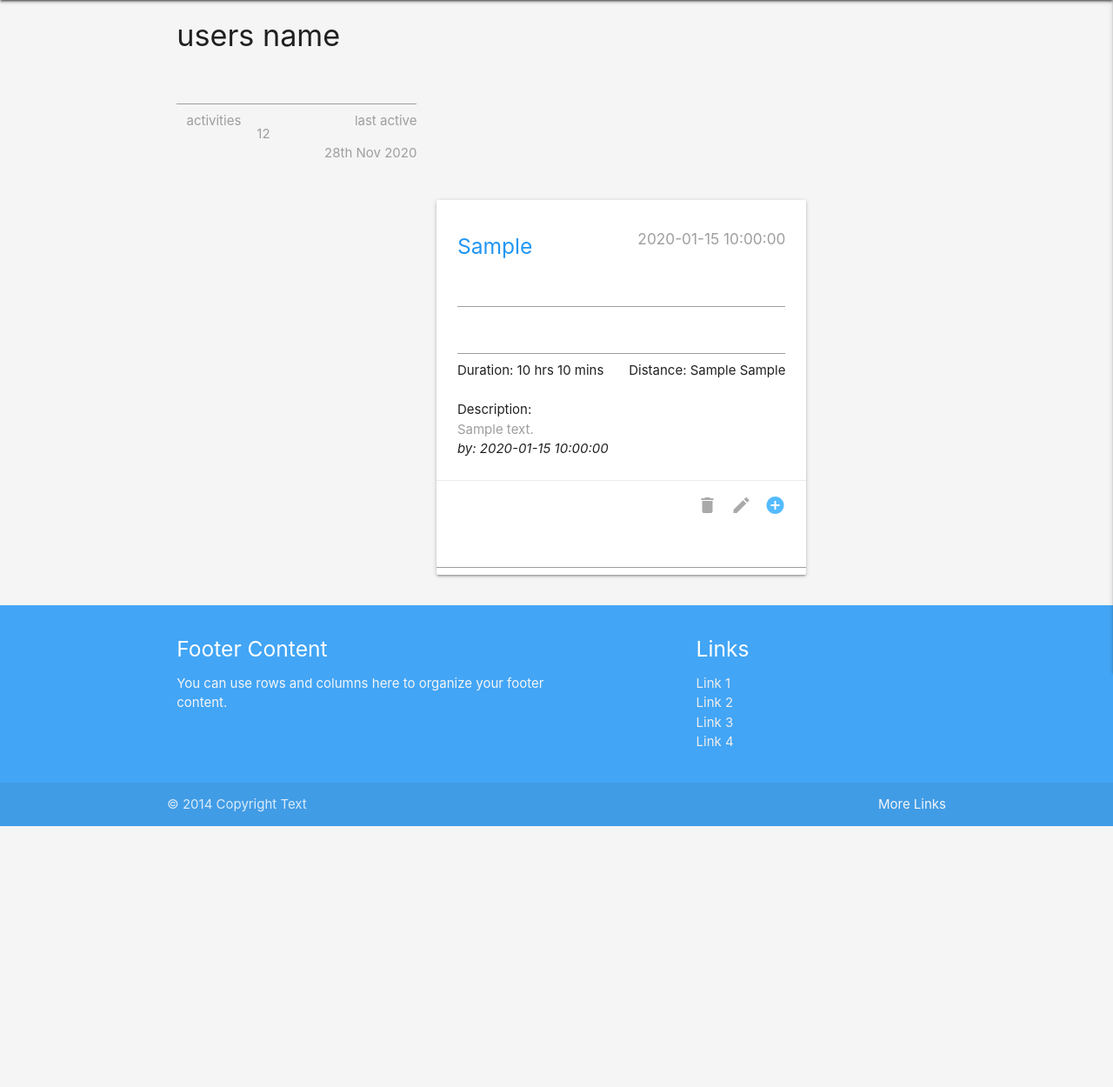
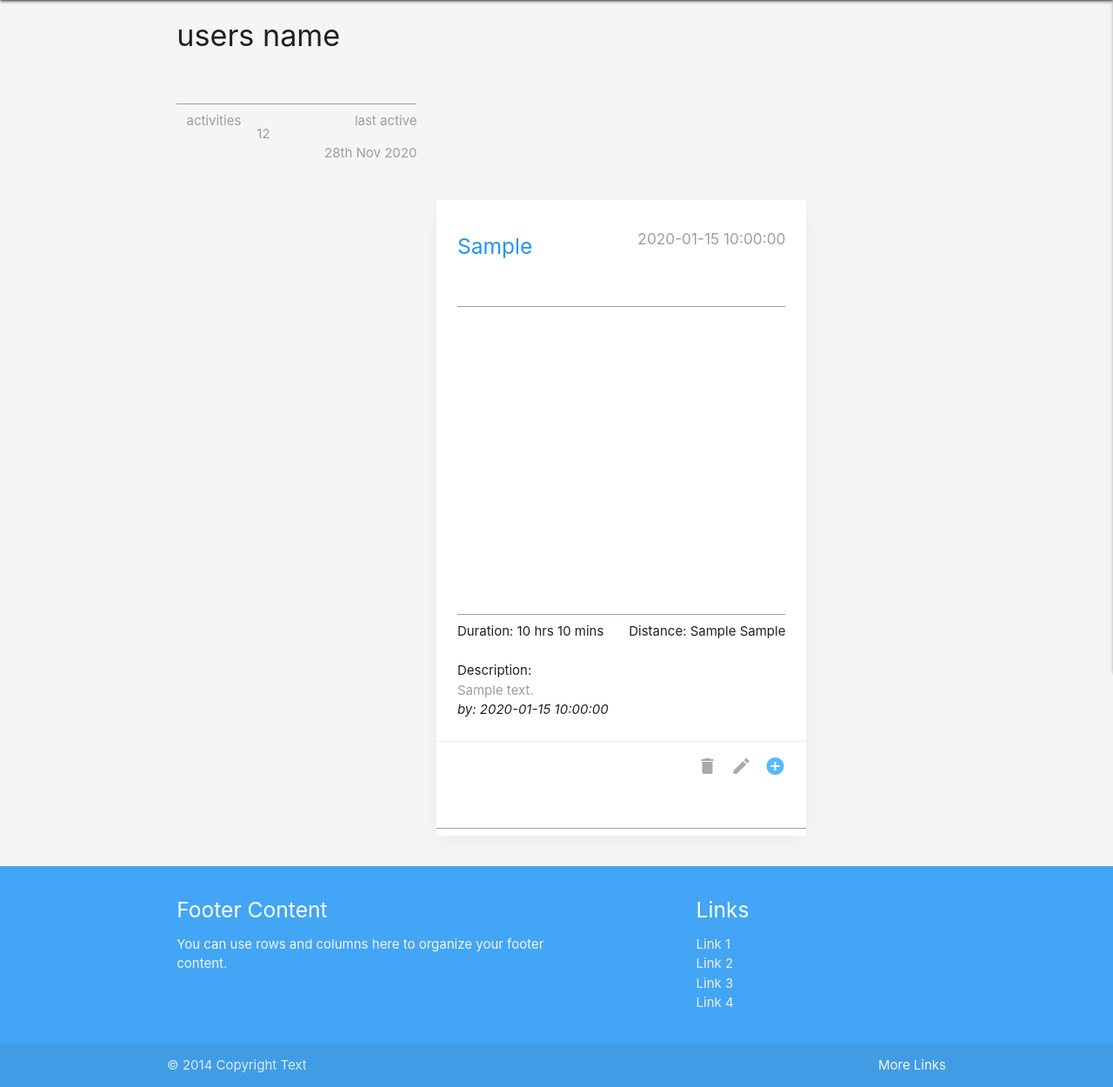
Before and after one commit to Code-Institute-Submissions/Fitness-tracker-MS3, a Flask app: page / in a window 1280 px wide. Shown: the part 87-1337 px from the top of the page at 87% size. Before the commit the page ends 1037 px from the top, so only its background shows below. Run offline with Flask 2, Linux system fonts and the light colour scheme; a database or web service that is not in the repository returns one stand-in record (values such as "Sample title"); some libraries are stand-ins or nearby versions.

Commit message:
it has come to my attention mongo databases really shouldn't be used for hosting images. While it can be done, images need to be converted to strings in order to be saved there, and the strings are HUGE, so storing images in a mongo database can, and likely will, slow down the performance of your application

```diff
--- a/app.py
+++ b/app.py
@@ -117,23 +117,13 @@ def add_workout():
             "workout_duration_m": request.form.get("workout_duration_m"),
             "workout_date": request.form.get("workout_date"),
              "workout_description": request.form.get("workout_description"),
-             "workout_image": request.form.get("workout_image"),
              "created_by": session["user"]
         }
         mongo.db.workouts.insert_one(workout)
 
-        if  "workout_image" in request.files:
-            workout_image = request.files["workout_image"]
-            mongo.save_file(workout_image.filename, workout_image)
-            mongo.db.users.insert({"username" : request.form.get("username"), "workout_image" : workout_image.filename})
 
     categories = mongo.db.categories.find().sort("workout_type", 1)
     return render_template("add_workout.html", categories=categories)
-
-
-@app.route("/file/<filename>")
-def file(filename):
-    return mongo.send_file(filename)
 
 
 if __name__ == '__main__':
--- a/static/css/style.css
+++ b/static/css/style.css
@@ -5,3 +5,20 @@ body {
 flashes h4 {
     line-height: 2;
 }
+
+.workout-image {
+    height: 300px;
+    background-position: center;
+    background-repeat: no-repeat;
+    background-size: cover;
+}
+
+.card {
+    border-radius: 0px;
+    box-shadow: 0px 8px 24px rgba(13, 13, 18, 0.04);
+}
+
+.workout-block {
+    margin-top: 50px;
+    margin-bottom: 50px;
+}
--- a/templates/dashboard.html
+++ b/templates/dashboard.html
@@ -15,15 +15,16 @@
 
 
 <!-- workout cards -->
-<div class="row workout_git statuscards">
+<span class="workout-block">
+<div class="row statuscards">
     <div class="col s12 m6 offset-m4 ">
         <div class="card">
             {% for workout in workouts %}
             <div class=" card-content">
-                <div class="col-12 col-md-8 workout-image m-2" style="background-image: src=" {{ url_for( 'static', filename='workout_image' ) }} "></div>
                 <h5 class="left blue-text lighten-1 ">{{ workout.workout_type }}</h5>
                 <h6 class="right grey-text ">{{ workout.workout_date }}</h6>
                 <input>
+                <div class="col-12 col-md-8 workout-image m-2" style="background-image: image(images/default_noimage.jpg);"></div>
                 <input>
                 <h8>Duration: {{ workout.workout_duration_h }} hrs {{ workout.workout_duration_m }} mins</h8>
                 <h8 class="right ">Distance: {{ workout.workout_distance }} {{ workout.workout_metric }}</h8>
@@ -42,4 +43,4 @@
         </div>
     </div>
 </div>
-{% endblock %}
+</span> {% endblock %}
```
Also changed, not shown: templates/add_workout.html (+0 -8 lines).
